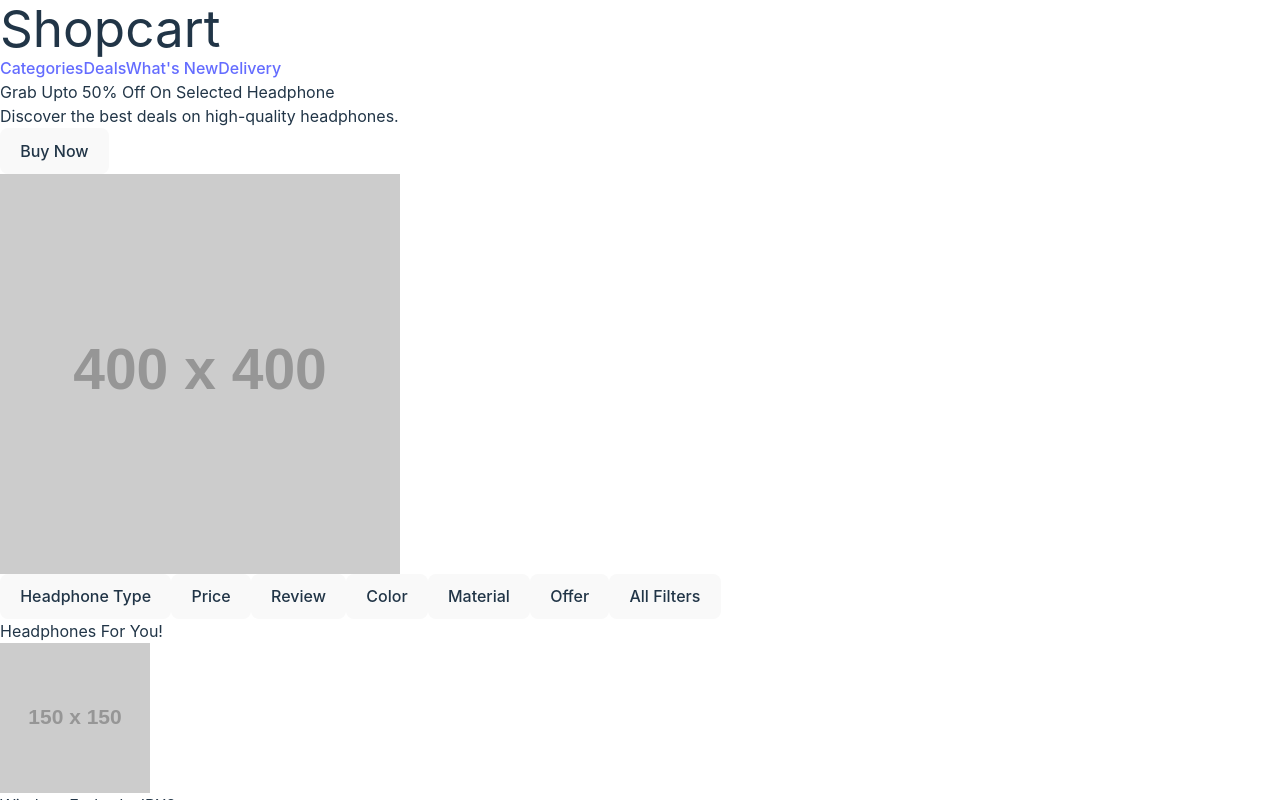
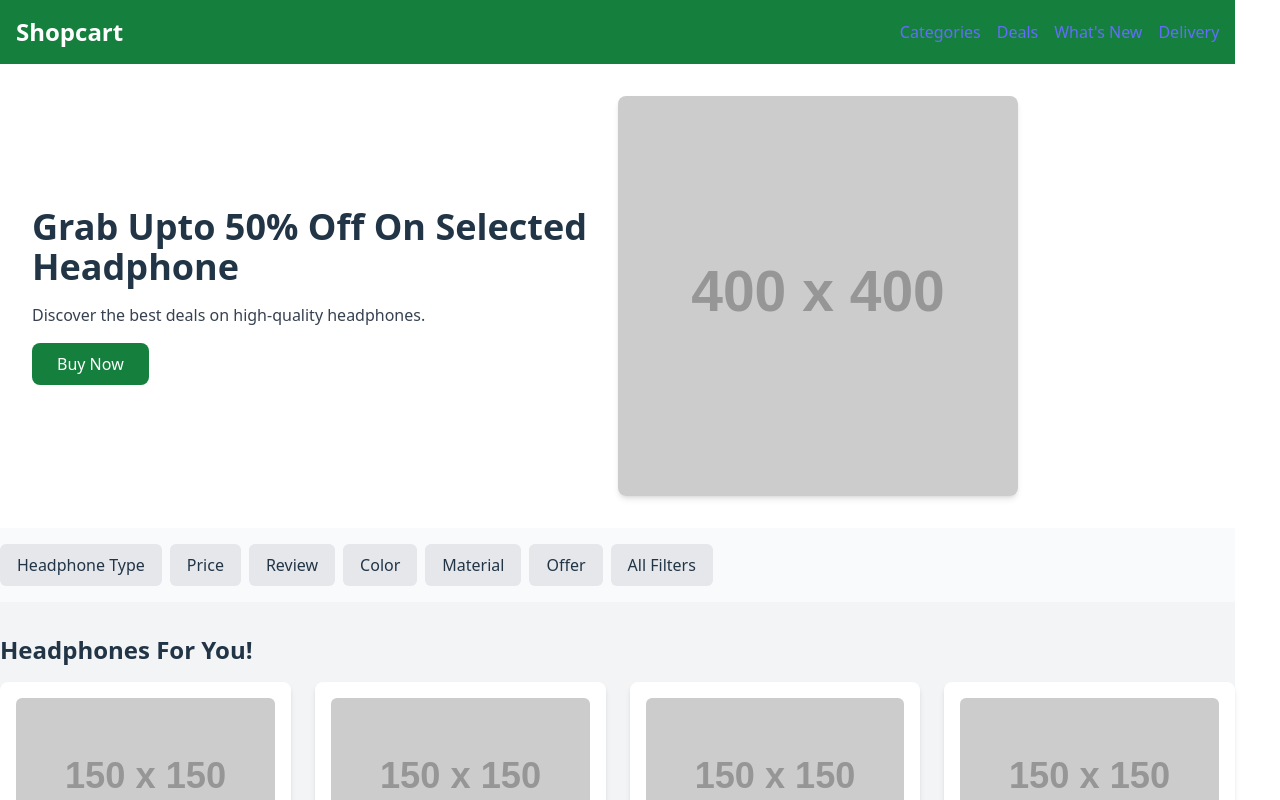
Before and after one commit to LungsomLamnio/ByteHacks, a React (Vite) app in the folder frontend/: page / in a window 1280 px wide. Shown: the top 800 px of the page. Built offline with nearby package versions, Linux system fonts and the light colour scheme.

Commit message:
tailwind css is added

```diff
--- a/frontend/tailwind.config.js
+++ b/frontend/tailwind.config.js
@@ -1,8 +1,7 @@
-/** @type {import('tailwindcss').Config} */
-export default {
-  content: [],
+module.exports = {
+  content: ["./index.html", "./src/**/*.{js,jsx,ts,tsx}"],
   theme: {
     extend: {},
   },
   plugins: [],
-}
+};
```
